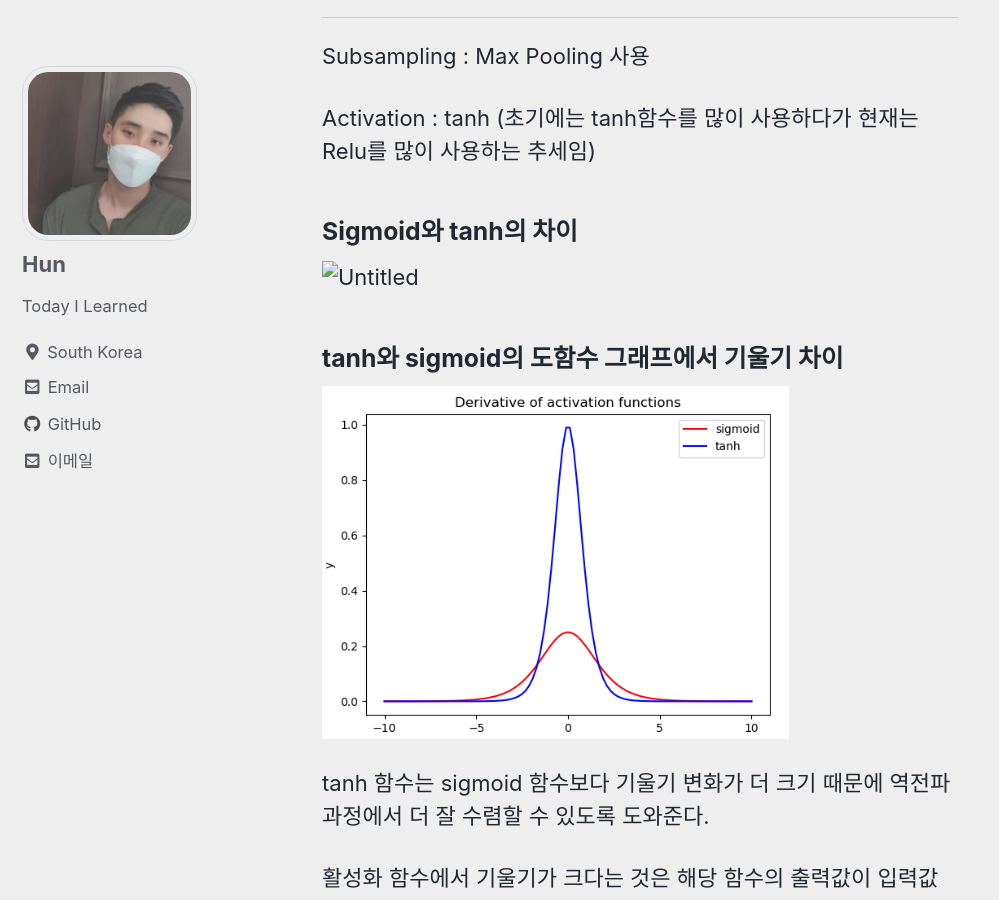
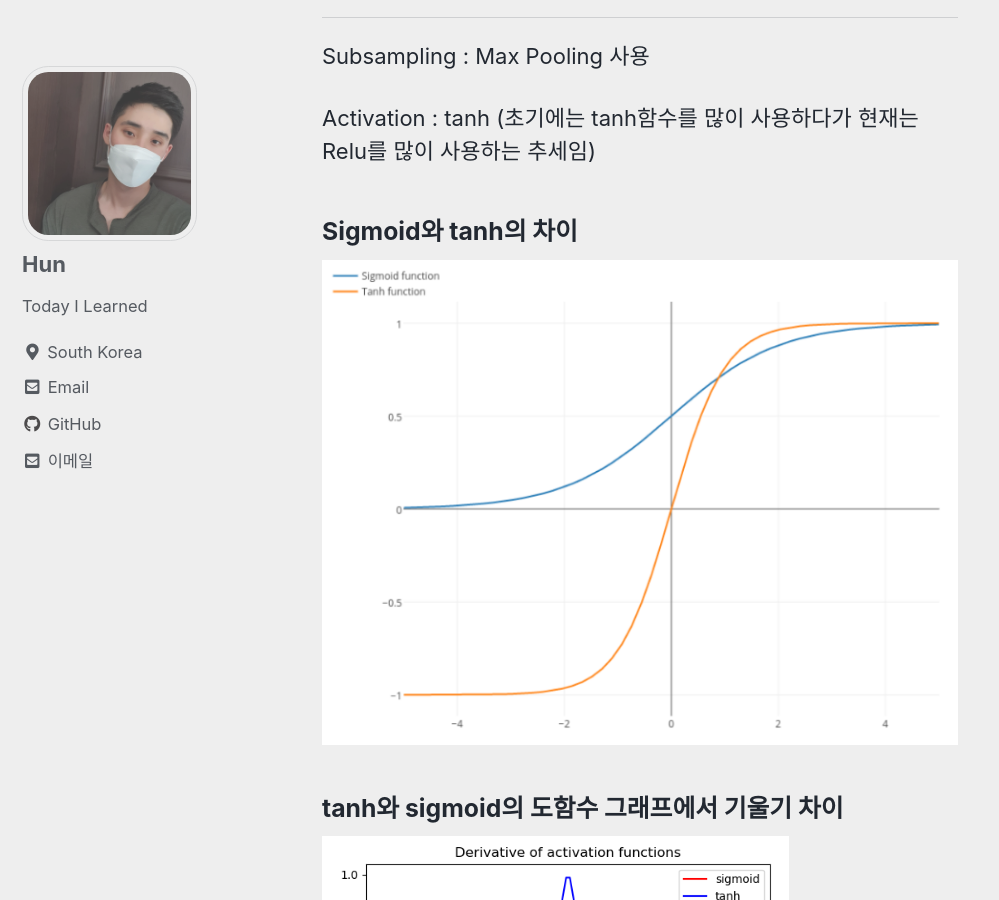
Before and after one commit to yeonghune/yeonghune.github.io, a Jekyll site: the page built from _posts/2023-03-08-Lenet.md, in a window 1280 px wide and 900 px high, scrolled down 766 px. Shown: the whole window, without its empty margins (0-999 px from the left). Built offline with Jekyll 4.4.1, drawn with Linux system fonts in a browser that asks for light colours; cached includes are drawn as plain includes.

Commit message:
Update 2023-03-08-Lenet.md

```diff
--- a/_posts/2023-03-08-Lenet.md
+++ b/_posts/2023-03-08-Lenet.md
@@ -25,7 +25,7 @@ Activation : tanh (초기에는 tanh함수를 많이 사용하다가 현재는 R
 
 ### Sigmoid와 tanh의 차이
 
-![Untitled](../images/2023-03-08-Lenet/Untitled1.png)
+![Untitled](../../images/2023-03-08-Lenet/Untitled1.png)
 
 ### tanh와 sigmoid의 도함수 그래프에서 기울기 차이
 
```
